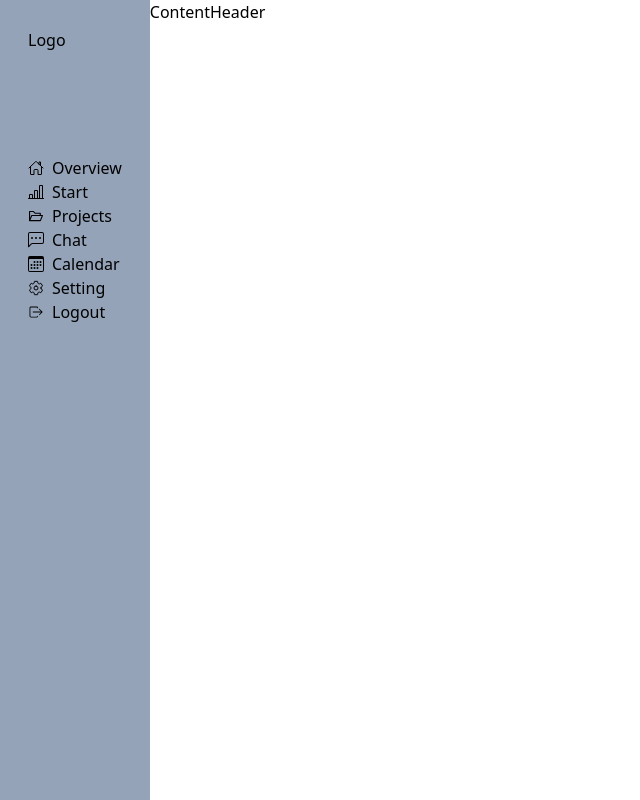
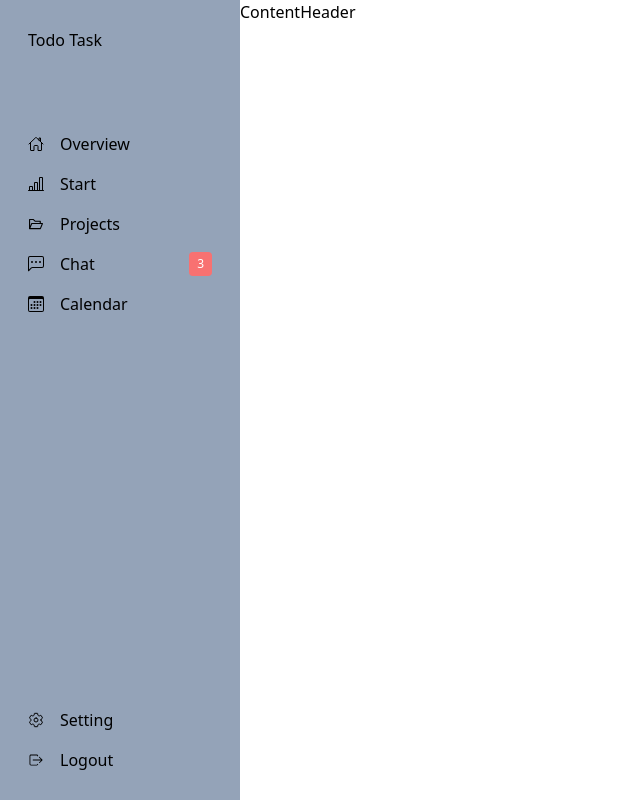
Before and after one commit to DoHuy5360/todo-task, a React (Create React App) app: page / in a window 1280 px wide. Shown: the whole page, without its empty margins (0-640 px from the left). Built offline with nearby package versions, Linux system fonts and the light colour scheme.

Commit message:
Side bar 100%

```diff
--- a/src/components/Layout/Sidebar/sidebar.js
+++ b/src/components/Layout/Sidebar/sidebar.js
@@ -5,38 +5,59 @@ import { AiOutlineFolderOpen } from "react-icons/ai";
 
 function Sidebar() {
 	return (
-		<div className="bg-slate-400 flex flex-col p-7 h-screen">
-			<div className="h-32">Logo</div>
-			<div>
-				<div className="flex gap-2 items-center">
+		<div className="bg-slate-400 flex flex-col p-7 h-screen w-60">
+			<div className="">Todo Task</div>
+			<div className="flex flex-col gap-4 grow mt-20">
+				<div className="flex items-center cursor-pointer justify-between">
+					<div className="flex gap-4 items-center">
 						<IoHomeOutline />
 						<span>Overview</span>
 					</div>
-				<div className="flex gap-2 items-center">
+					<div></div>
+				</div>
+				<div className="flex items-center cursor-pointer justify-between">
+					<div className="flex gap-4 items-center">
 						<BsBarChartLine />
 						<span>Start</span>
 					</div>
-				<div className="flex gap-2 items-center">
+					<div></div>
+				</div>
+				<div className="flex items-center cursor-pointer justify-between">
+					<div className="flex gap-4 items-center">
 						<AiOutlineFolderOpen />
 						<span>Projects</span>
 					</div>
-				<div className="flex gap-2 items-center">
+					<div></div>
+				</div>
+				<div className="flex items-center cursor-pointer justify-between">
+					<div className="flex gap-4 items-center">
 						<BsChatLeftDots />
 						<span>Chat</span>
 					</div>
-				<div className="flex gap-2 items-center">
+					<div className="bg-red-400 text-white rounded w-fit h-full px-2 grid grid-cols-1 place-items-center text-xs">3</div>
+				</div>
+				<div className="flex items-center cursor-pointer justify-between">
+					<div className="flex gap-4 items-center">
 						<BsCalendar3 />
 						<span>Calendar</span>
 					</div>
+					<div></div>
 				</div>
-			<div>
-				<div className="flex gap-2 items-center">
+			</div>
+			<div className="flex flex-col gap-4">
+				<div className="flex items-center cursor-pointer justify-between">
+					<div className="flex gap-4 items-center">
 						<IoSettingsOutline />
 						<span>Setting</span>
 					</div>
-				<div className="flex gap-2 items-center">
+					<div></div>
+				</div>
+				<div className="flex items-center cursor-pointer justify-between">
+					<div className="flex gap-4 items-center">
 						<IoIosLogOut />
 						<span>Logout</span>
+					</div>
+					<div></div>
 				</div>
 			</div>
 		</div>
```
Lines whose indentation alone changed are shown as unchanged.
